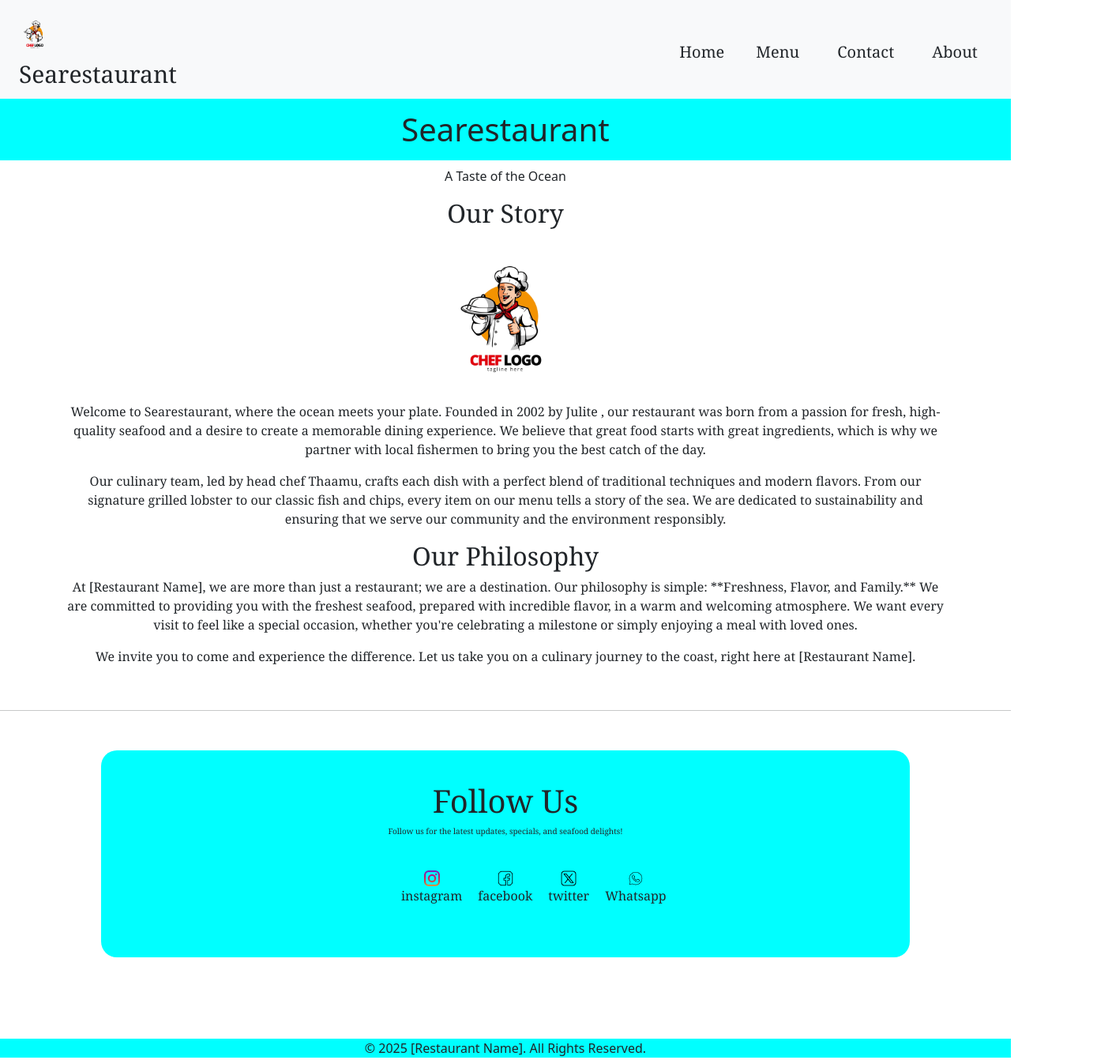
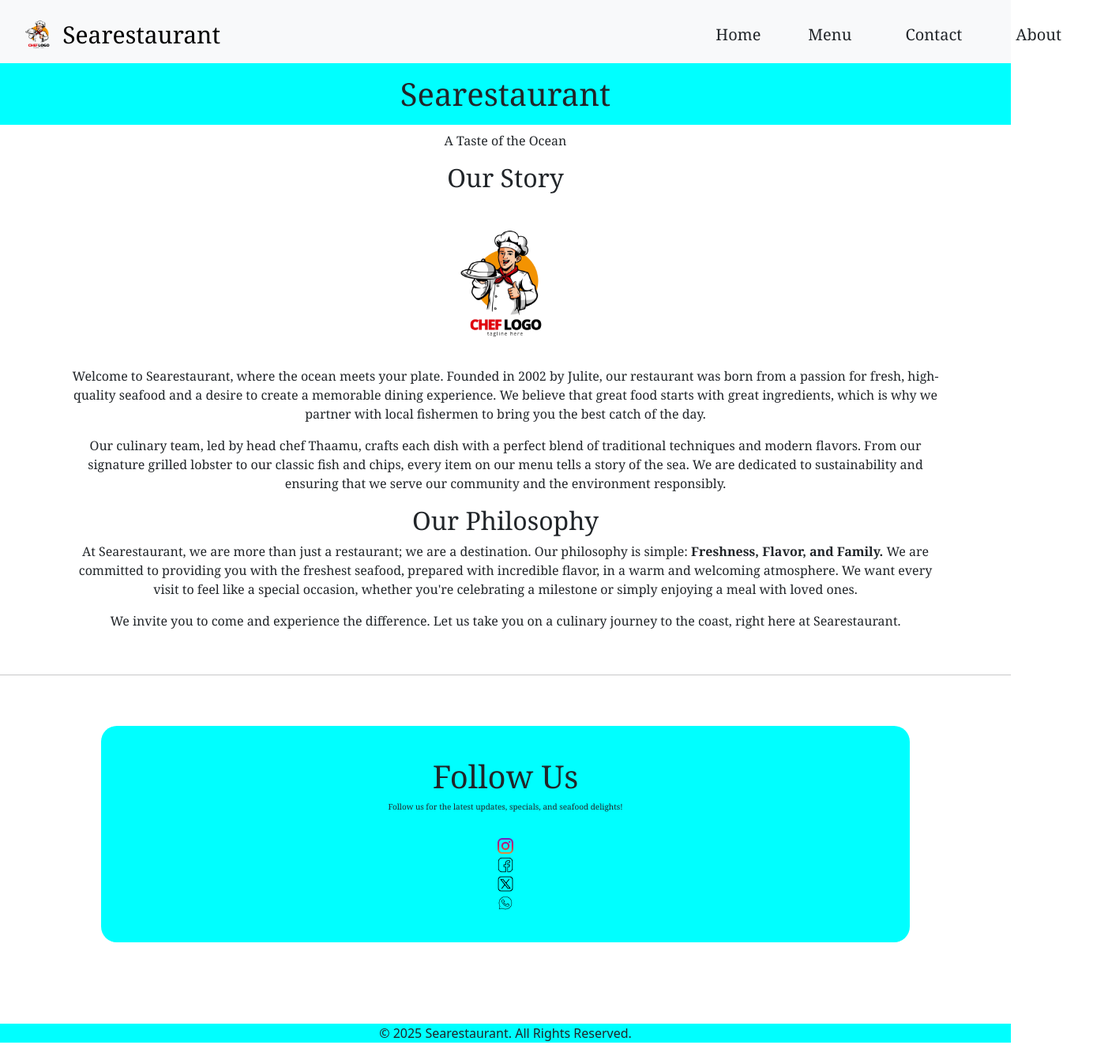
Before and after one commit to Hariharanofficial08/sea, a plain HTML site: page about.html in a window 1280 px wide. Shown: the whole page at 79% size, 1403 px wide, since content can reach past the window. Drawn offline with nearby package versions, Linux system fonts and the light colour scheme.

Commit message:
Update about.html

```diff
--- a/about.html
+++ b/about.html
@@ -4,24 +4,35 @@
 <head>
     <meta charset="utf-8">
     <meta name="viewport" content="width=device-width, initial-scale=1">
-    <title>Searestaurant.com/contact</title>
+    <title>Searestaurant.com/about</title>
     <link href="https://cdn.jsdelivr.net/npm/bootstrap@5.3.7/dist/css/bootstrap.min.css" rel="stylesheet"
         integrity="sha384-LN+7fdVzj6u52u30Kp6M/trliBMCMKTyK833zpbD+pXdCLuTusPj697FH4R/5mcr" crossorigin="anonymous">
     <link rel="stylesheet" href="styles.css">
+    <style>
+        /* Dynamic effect styles */
+        .content {
+            opacity: 0;
+            transform: translateY(50px);
+            transition: all 0.7s cubic-bezier(0.5, 0, 0.1, 1);
+        }
+
+        .content.show {
+            opacity: 1;
+            transform: translateY(0);
+        }
+    </style>
 </head>
 
 <body>
    <div class="sticky-top">
         <nav class="navbar navbar-expand-lg bg-body-tertiary " style="z-index: 1; padding-bottom :1px">
-
             <div class="container-fluid">
                 <nav class="navbar bg-body-transparent">
                     <div class="container-fluid">
                         <a class="navbar-brand" href="#">
-                            <img src="./assets/Images/detailed-chef-logo-template.png" alt="Logo" width="40" height="44"
+                            <img src="./assets/Images/detailed-chef-logo-template.png" alt="Logo" width="50" height="44" style=" margin-top :-12px" ;
                                 class="d-inline-block align-text-top">
-                            <a
-                                style="align-items: center;font-size: 30px;font-family:Georgia, 'Times New Roman', Times, serif;">Searestaurant</a>
+                            <span style="align-items: center;font-size: 30px;font-family:Georgia, 'Times New Roman', Times, serif;">Searestaurant</span>
                         </a>
                     </div>
                 </nav>
@@ -30,27 +41,31 @@
                     aria-expanded="false" aria-label="Toggle navigation">
                     <span class="navbar-toggler-icon"></span>
                 </button>
-                <div class="collapse navbar-collapse" id="navbarSupportedContent" style="padding-left: 49%;">
+                <div class="collapse navbar-collapse" id="navbarSupportedContent" style="padding-left: 47%;">
                     <ul class="navbar-nav me-auto mb-2 mb-lg-0">
                         <li class="nav-item">
-                            <a class="nav-link active" aria-current="page" href="index.html"
-                                style="padding-right :30px"><button type="button" class="btn btn-transparent ho "
-                                    style="padding: 0px;font-family:Georgia, 'Times New Roman', Times, serif;font-size: 20px;">Home</button></a>
+                            <a class="nav-link active" aria-current="page" href="index.html" style="padding-right :50px">
+                                <button type="button" class="btn btn-transparent ho"
+                                    style="padding: 0px;font-family:Georgia, 'Times New Roman', Times, serif;font-size: 20px;">Home</button>
+                            </a>
                         </li>
-                        <li class="nav-item" style="padding-right :30px">
-                            <a class="nav-link active" aria-current="page" href="Menu.html"><button type="button"
-                                    class="btn btn-transparent ho"
-                                    style="padding: 0px;font-family:Georgia, 'Times New Roman', Times, serif;font-size: 20px;">Menu</button></a>
+                        <li class="nav-item" style="padding-right :50px">
+                            <a class="nav-link active" aria-current="page" href="Menu.html">
+                                <button type="button" class="btn btn-transparent ho"
+                                    style="padding: 0px;font-family:Georgia, 'Times New Roman', Times, serif;font-size: 20px;">Menu</button>
+                            </a>
                         </li>
-                        <li class="nav-item" style="padding-right :30px">
-                            <a class="nav-link active" aria-current="page" href="contact.html"><button type="button"
-                                    class="btn btn-transparent ho"
-                                    style="padding: 0px;font-family:Georgia, 'Times New Roman', Times, serif;font-size: 20px;">Contact</button></a>
+                        <li class="nav-item" style="padding-right :50px">
+                            <a class="nav-link active" aria-current="page" href="contact.html">
+                                <button type="button" class="btn btn-transparent ho"
+                                    style="padding: 0px;font-family:Georgia, 'Times New Roman', Times, serif;font-size: 20px;">Contact</button>
+                            </a>
                         </li>
-                        <li class="nav-item" style="padding-right :30px">
-                            <a class="nav-link active" aria-current="page" href="about.html"><button type="button"
-                                    class="btn btn-transparent ho"
-                                    style="padding: 0px;font-family:Georgia, 'Times New Roman', Times, serif;font-size: 20px;">About</button></a>
+                        <li class="nav-item" style="padding-right :50px">
+                            <a class="nav-link active" aria-current="page" href="about.html">
+                                <button type="button" class="btn btn-transparent ho"
+                                    style="padding: 0px;font-family:Georgia, 'Times New Roman', Times, serif;font-size: 20px;">About</button>
+                            </a>
                         </li>
                     </ul>
                 </div>
@@ -60,83 +75,98 @@
     <div>
         <div style="margin-top: 0px;">
             <center>
-            <h1 style="background-color: aqua;padding: 15px;">Searestaurant</h1>
-            <p>A Taste of the Ocean</p></center>
+                <h1 style="background-color: aqua;padding: 15px;font-family: Georgia, 'Times New Roman', Times, serif;">Searestaurant</h1>
+                <p style="font-family: Georgia, 'Times New Roman', Times, serif;">A Taste of the Ocean</p>
+            </center>
         </div>
 
         <div class="container" style="font-family: Georgia, 'Times New Roman', Times, serif;">
-            <center><h2>Our Story</h2>
+            <center>
+                <h2 class="content">Our Story</h2>
                 <br>
-            <div class="about-section">
+                <div class="about-section content">
                     <img src="./assets/Images/detailed-chef-logo-template.png" alt="Our Restaurant" style="width: 15%; border-radius: 20px;margin-bottom: 20px;" class="imageup">
                     <div>
-                    <p>Welcome to Searestaurant, where the ocean meets your plate. Founded in 2002 by Julite
-                        , our restaurant was born from a passion for fresh, high-quality seafood and a desire to
-                        create a memorable dining experience. We believe that great food starts with great ingredients,
-                        which is why we partner with local fishermen to bring you the best catch of the day.</p>
-                    <p>Our culinary team, led by head chef Thaamu, crafts each dish with a perfect blend of
-                        traditional techniques and modern flavors. From our signature grilled lobster to our classic
-                        fish and chips, every item on our menu tells a story of the sea. We are dedicated to
-                        sustainability and ensuring that we serve our community and the environment responsibly.</p>
+                        <p>Welcome to Searestaurant, where the ocean meets your plate. Founded in 2002 by Julite, our restaurant was born from a passion for fresh, high-quality seafood and a desire to create a memorable dining experience. We believe that great food starts with great ingredients, which is why we partner with local fishermen to bring you the best catch of the day.</p>
+                        <p>Our culinary team, led by head chef Thaamu, crafts each dish with a perfect blend of traditional techniques and modern flavors. From our signature grilled lobster to our classic fish and chips, every item on our menu tells a story of the sea. We are dedicated to sustainability and ensuring that we serve our community and the environment responsibly.</p>
                     </div>
                 </div>
 
-            <h2>Our Philosophy</h2>
-            <p>At [Restaurant Name], we are more than just a restaurant; we are a destination. Our philosophy is simple:
-                **Freshness, Flavor, and Family.** We are committed to providing you with the freshest seafood, prepared
-                with incredible flavor, in a warm and welcoming atmosphere. We want every visit to feel like a special
-                occasion, whether you're celebrating a milestone or simply enjoying a meal with loved ones.</p>
-            <p>We invite you to come and experience the difference. Let us take you on a culinary journey to the coast,
-                right here at [Restaurant Name].</p>
+                <h2 class="content">Our Philosophy</h2>
+                <p class="content">At Searestaurant, we are more than just a restaurant; we are a destination. Our philosophy is simple: <strong>Freshness, Flavor, and Family.</strong> We are committed to providing you with the freshest seafood, prepared with incredible flavor, in a warm and welcoming atmosphere. We want every visit to feel like a special occasion, whether you're celebrating a milestone or simply enjoying a meal with loved ones.</p>
+                <p class="content">We invite you to come and experience the difference. Let us take you on a culinary journey to the coast, right here at Searestaurant.</p>
+            </center>
         </div>
     </div>
-    </center>
     <br>
     <hr>
     <br>
-    <div class="backposture" style="background-color:aqua;;z-index: 1;">
-        <div style="font-family: Georgia, 'Times New Roman', Times, serif;top: 10%;z-index: 0;">
-            <Center>
-                <h1>
-                    Follow Us
-                </h1>
-                <h6 style="font-size: 10px;margin-bottom: 30px;">
+     <center>
+   <div class="follow-us-container mt-4 backposture" style="background-color: aqua;">
+    <h1 style="font-family: Georgia, 'Times New Roman', Times, serif;">Follow Us</h1>
+    <h6 style="font-size: 10px; margin-bottom: 30px;">
         Follow us for the latest updates, specials, and seafood delights!
     </h6>
-                <div style="display: flex;">
-                    <ul style="display: inline-flex;margin-left: 370px;" class="cursonpoint">
-                        <li style="margin:10px">
-                            <a href="https://www.instagram.com" target="_blank">
+    <ul>
+        <li>
+            <a href="https://www.instagram.com/whotf_harx/" target="_blank" class="social-icon">
                 <img src="./assets/Images/instagram.png" alt="instagram" width="20" height="20">
+
             </a>
-                            <p>instagram</p>
         </li>
-                        <li style="margin:10px">
-                            <a href="https://www.facebook.com/" target="_blank">
+        <li>
+            <a href="https://www.facebook.com/share/16ihtbbVEh/" target="_blank" class="social-icon">
                 <img src="./assets/Images/social-media.png" alt="facebook" width="20" height="20">
+
             </a>
-                            <p>facebook</p>
         </li>
-                        <li style="margin:10px">
-                            <a href="https://twitter.com/" target="_blank">
+        <li>
+            <a href="https://x.com/MR_NOBITA_FF" target="_blank" class="social-icon">
                 <img src="./assets/Images/social-media-2.png" alt="twitter" width="20" height="20">
 
             </a>
-                        <p>twitter</p>
         </li>
-                        <li style="margin:10px">
-                            <a href="" target="_blank">
-                                <img src="./assets/Images/message_13703549.png" alt="whatsapp" width="20" height="20"></a>
-                                <p>Whatsapp</p>
+        <li>
+            <a href="https://wa.me/qr/GMZRJAZ4SCXCB1" target="_blank" class="social-icon">
+                <img src="./assets/Images/message_13703549.png" alt="whatsapp" width="20" height="20">
+
+            </a>
         </li>
     </ul>
+    </center>
     </div>
 
-            </Center>
-        </div>
-    </div>
     <center>
         <footer style="background-color: aqua;">
-        <p>&copy; 2025 [Restaurant Name]. All Rights Reserved.</p>
-    </footer></center>
+            <p>&copy; 2025 Searestaurant. All Rights Reserved.</p>
+        </footer>
+    </center>
+
+    <script src="https://cdn.jsdelivr.net/npm/bootstrap@5.3.7/dist/js/bootstrap.bundle.min.js"
+        integrity="sha384-ndDqU0Gzau9qJ1lfW4pNLlhNTkCfHzAVBReH9diLvGRem5+R9g2FzA8ZGN954O5Q" crossorigin="anonymous">
+    </script>
+    <script>
+        document.addEventListener('DOMContentLoaded', () => {
+            const contents = document.querySelectorAll('.content');
+
+            const checkVisibility = () => {
+                const triggerBottom = window.innerHeight / 5 * 4;
+                contents.forEach(content => {
+                    const contentTop = content.getBoundingClientRect().top;
+                    if (contentTop < triggerBottom) {
+                        content.classList.add('show');
+                    } else {
+                        content.classList.remove('show');
+                    }
+                });
+            };
+
+            window.addEventListener('scroll', checkVisibility);
+
+            // Initial check on load
+            checkVisibility();
+        });
+    </script>
 </body>
+
+</html>
```
Lines whose indentation alone changed are shown as unchanged.
